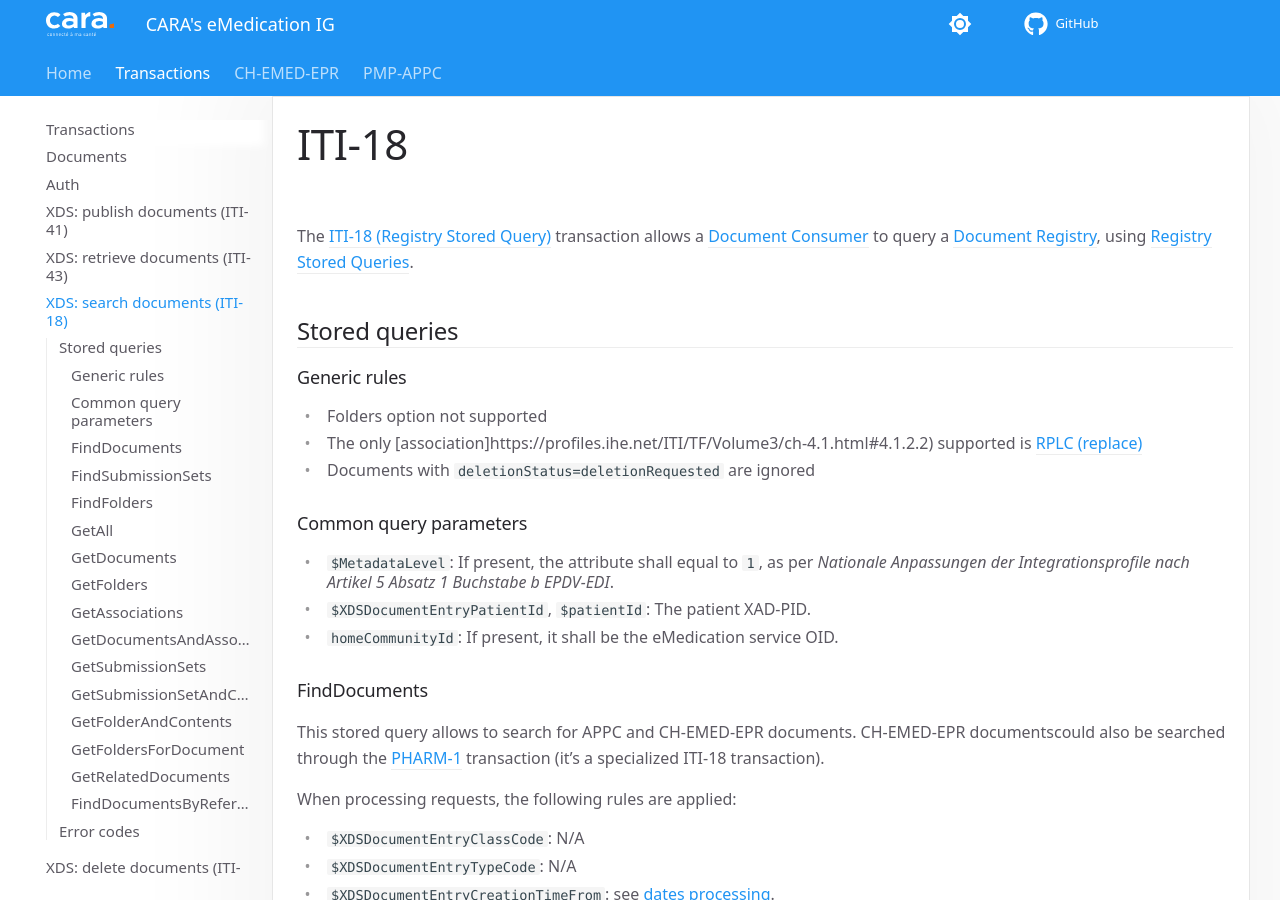
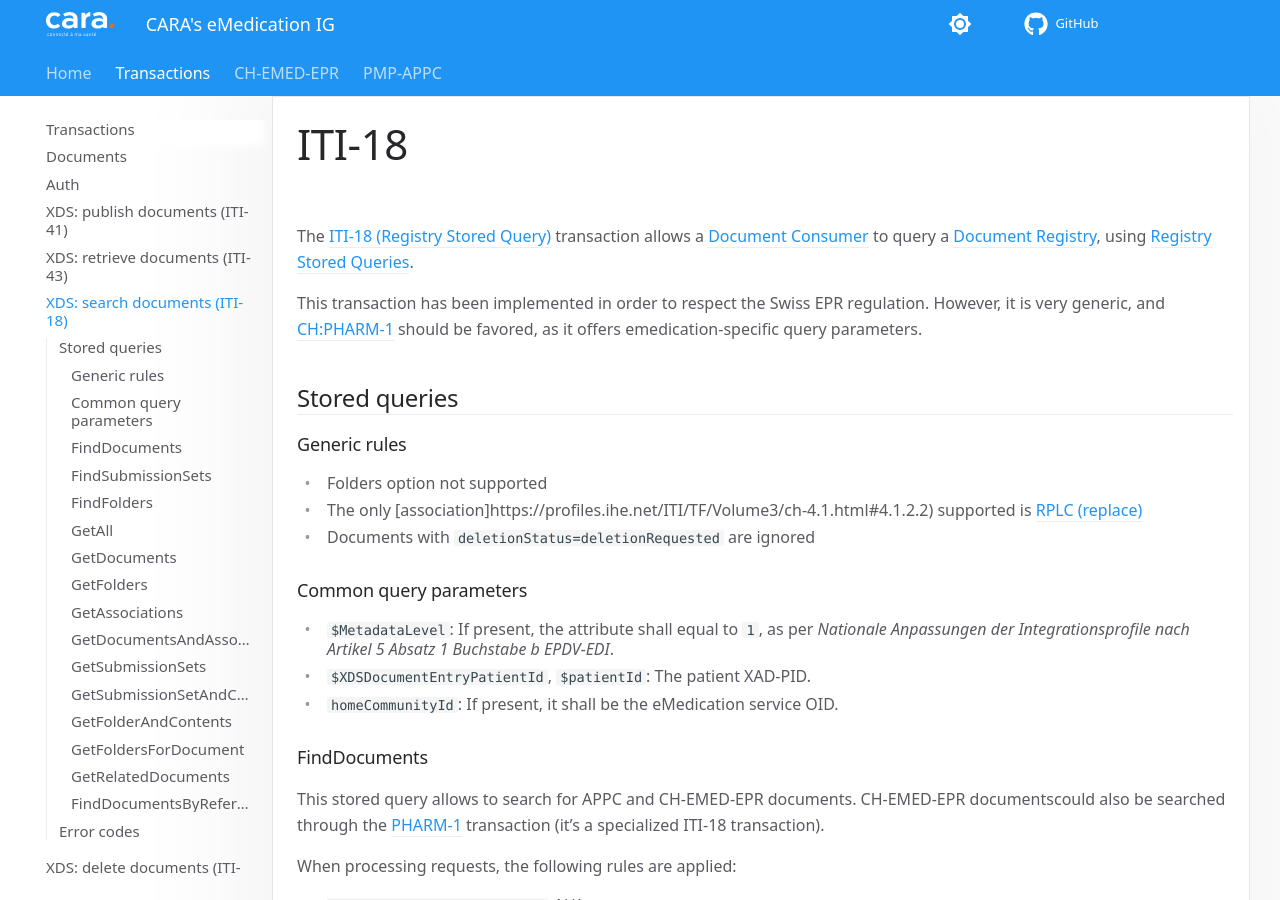
Before and after one commit to CARA-ch/emed-service-guide, an MkDocs documentation site: the page built from docs/transactions/iti18.md, in a window 1280 px wide and 900 px high. Built offline with MkDocs 1.6.1 and Material for MkDocs 9.7.7, drawn with Linux system fonts in a browser that asks for light colours; comment, search, counter and statistics services are not loaded.

Commit message:
add difference iti18 - chpharm1

```diff
--- a/docs/transactions/iti18.md
+++ b/docs/transactions/iti18.md
@@ -1,6 +1,8 @@
 # ITI-18
 
 The [ITI-18 (Registry Stored Query)](https://profiles.ihe.net/ITI/TF/Volume2/ITI-18.html) transaction allows a [Document Consumer](https://profiles.ihe.net/ITI/TF/Volume2/ITI-18.html#3.18.2) to query a [Document Registry](https://profiles.ihe.net/ITI/TF/Volume2/ITI-18.html#3.18.2), using [Registry Stored Queries](https://profiles.ihe.net/ITI/TF/Volume2/ITI-18.html#3.18.4.1).
+
+This transaction has been implemented in order to respect the Swiss EPR regulation. However, it is very generic, and [CH:PHARM-1](chpharm1.md) should be favored, as it offers emedication-specific query parameters.
 
 ## Stored queries
 ### Generic rules
```
